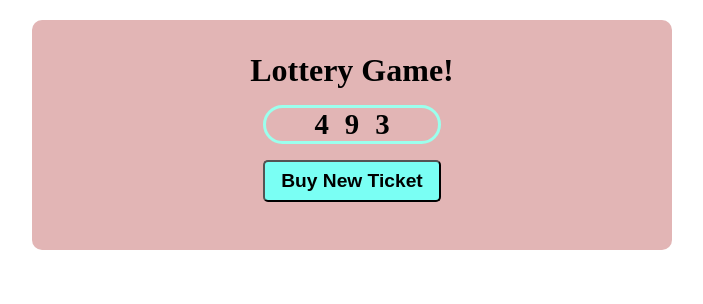
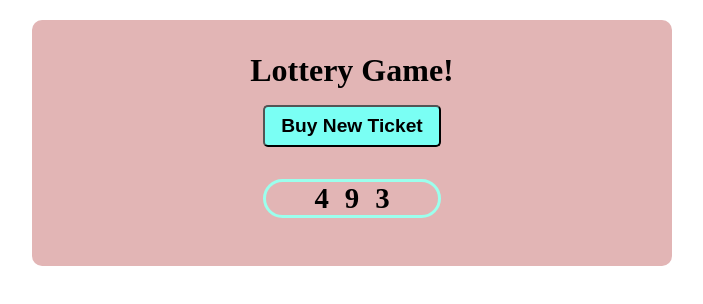
Before and after one commit to sanjeevkoshti/React-Learning, a React (Vite) app: page / in a window 1280 px wide. Shown: the top 304 px of the page, without its empty margins (288-991 px from the left). Built offline with nearby package versions, Linux system fonts and the light colour scheme.

Commit message:
update lottery with multiple component

```diff
--- a/src/states/Lottery.css
+++ b/src/states/Lottery.css
@@ -9,20 +9,6 @@
     width:45vw;
     padding:2rem;
 }
-
-.ticket{
-    display:flex;
-    margin: 1rem 0;
-    justify-content:center;
-    align-items:center;
-    flex-direction:row;
-    gap:1rem;
-    font-size:1.8rem;
-    font-weight:bold;
-    border: 3px solid rgb(155, 255, 237);
-    padding: 0 3rem;
-    border-radius: 50px;
-}
 .buyBtn{
     padding: 0.5rem 1rem;
     font-size: 1.2rem;
@@ -30,5 +16,5 @@
     border-radius: 5px;
     cursor: pointer;
     background-color: rgb(122, 255, 244);
-    margin: 0 0 1rem 0;
+    margin: 1rem 0;
 }
--- a/src/states/Lottery.jsx
+++ b/src/states/Lottery.jsx
@@ -1,22 +1,19 @@
 import { useState } from "react";
 import "./Lottery.css";
+import Ticket from "./Ticket.jsx";
 import { genTicket, sum } from "./LotteryFun.js"
 
-export default function Lottery(){
-    let [ticket, setTicket] = useState(genTicket(3));
-    let isWinning = sum(ticket) === 15;
+export default function Lottery({n=3, winSum=15}){
+    let [ticket, setTicket] = useState(genTicket(n));
+    let isWinning = sum(ticket) === winSum;
     let buyTicket=()=>{
-        setTicket(genTicket(3));
+        setTicket(genTicket(n));
     }
     return(
         <div className="lottery">
             <h1>Lottery Game!</h1>
-            <div className="ticket">
-                <span>{ticket[0]}</span>
-                <span>{ticket[1]}</span>
-                <span>{ticket[2]}</span>
-            </div>
             <button className="buyBtn" onClick={buyTicket}>Buy New Ticket</button>
+            <Ticket ticket={ticket}/>
             <h2 style={{color: "green", fontSize: "1.8rem"}}>{isWinning && "Congratulations, you won! 🎉"}</h2>
         </div>
     );
--- /dev/null
+++ b/src/states/Ticket.jsx
@@ -0,0 +1,25 @@
+import TicketNum from "./TicketNum";
+
+export default function({ticket}){
+    return(
+        <div style={ticketStyle}>
+            {ticket.map((num, idx) =>(
+                <TicketNum num={num} key={idx} />
+            ))}
+        </div>
+    );
+}
+
+let ticketStyle={
+    display:"flex",
+    margin: "1rem 0",
+    justifyContent: "center",
+    alignItems: "center",
+    flexDirection: "row",
+    gap: "1rem",
+    fontSize: "1.8rem",
+    fontWeight: "bold",
+    border: "3px solid rgb(155, 255, 237)",
+    padding: "0 3rem",
+    borderRadius: "50px",
+}
--- /dev/null
+++ b/src/states/TicketNum.jsx
@@ -0,0 +1,3 @@
+export default function TicketNum({num}){
+    return (<span>{num}</span>);
+}
```
